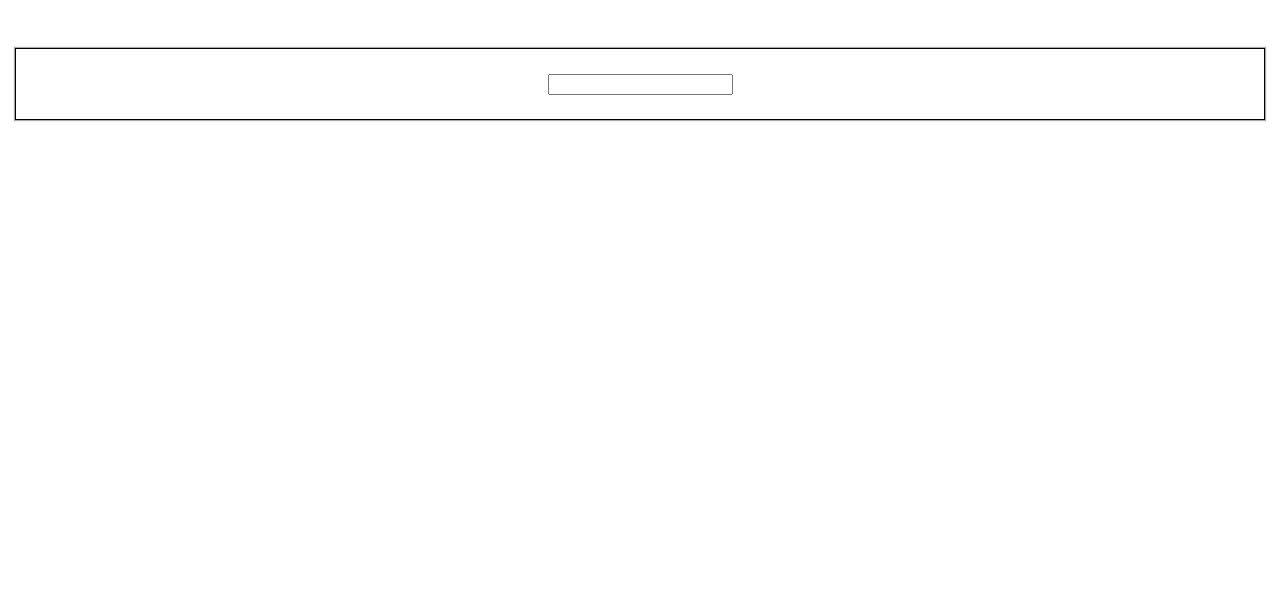
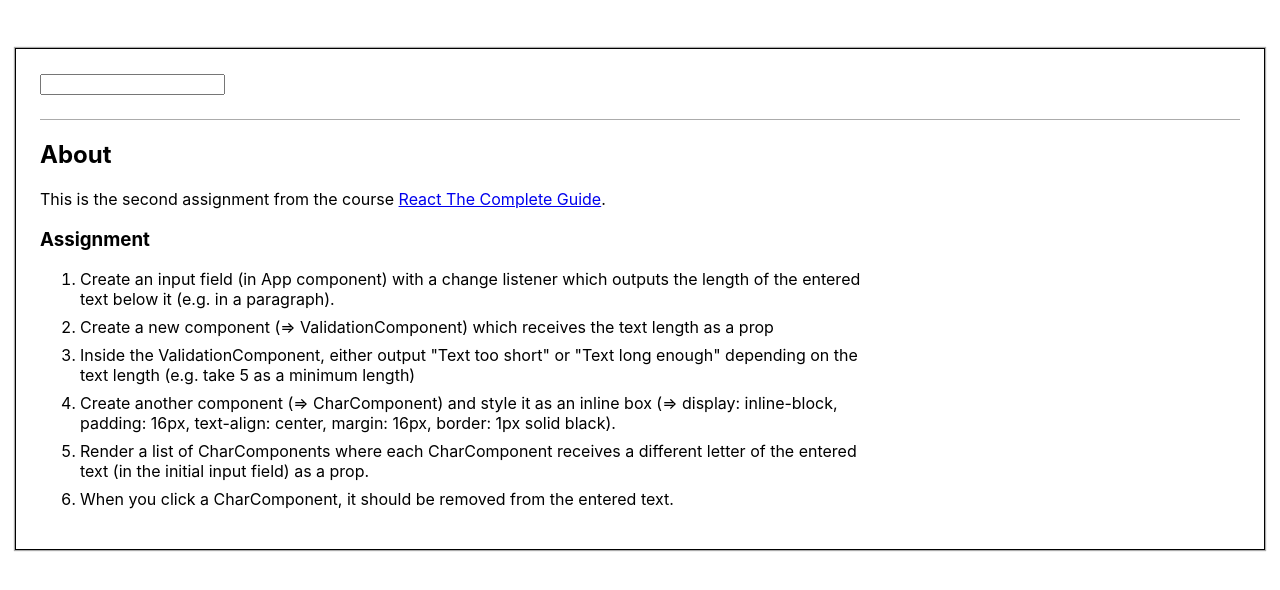
Before and after one commit to daniel-schroeder-dev/rcg-assignment-2, a React (Create React App) app: page / in a window 1280 px wide. Shown: the top 590 px of the page. Built offline with nearby package versions, Linux system fonts and the light colour scheme.

Commit message:
Add 'Instructions' component to the App.

```diff
--- a/src/App.css
+++ b/src/App.css
@@ -4,5 +4,4 @@
   max-width: 1200px;
   margin: 48px auto;
   padding: 24px;
-  text-align: center;
 }
--- a/src/App.js
+++ b/src/App.js
@@ -1,10 +1,12 @@
 import React from 'react';
+import Instructions from './Instructions';
 import './App.css';
 
 function App() {
   return (
     <div className="app">
       <input type="text" />
+      <Instructions />
     </div>
   );
 }
--- /dev/null
+++ b/src/Instructions.css
@@ -0,0 +1,13 @@
+.instructions {
+  border-top: 1px solid #ababab;
+  margin-top: 24px;
+}
+
+.instructions__list {
+  max-width: 800px;
+}
+
+.instructions__list li {
+  margin-top: 8px;
+  line-height: 20px;
+}
--- /dev/null
+++ b/src/Instructions.js
@@ -0,0 +1,26 @@
+import React from 'react';
+import './Instructions.css';
+
+function Instructions(props) {
+  return (
+    <div className="instructions">
+      <h2>About</h2>
+
+      <p>This is the second assignment from the course <a href="https://www.udemy.com/course/react-the-complete-guide-incl-redux">React The Complete Guide</a>.</p>
+
+      <h3>Assignment</h3>
+
+      <ol className="instructions__list">
+        <li>Create an input field (in App component) with a change listener which outputs the length of the entered text below it (e.g. in a paragraph).</li>
+        <li>Create a new component (=> ValidationComponent) which receives the text length as a prop</li>
+        <li>Inside the ValidationComponent, either output "Text too short" or "Text long enough" depending on the text length (e.g. take 5 as a minimum length)</li>
+        <li>Create another component (=> CharComponent) and style it as an inline box (=> display: inline-block, padding: 16px, text-align: center, margin: 16px, border: 1px solid black).</li>
+        <li>Render a list of CharComponents where each CharComponent receives a different letter of the entered text (in the initial input field) as a prop.</li>
+        <li>When you click a CharComponent, it should be removed from the entered text.</li>
+      </ol>
+
+    </div>
+  );
+}
+
+export default Instructions;
```
